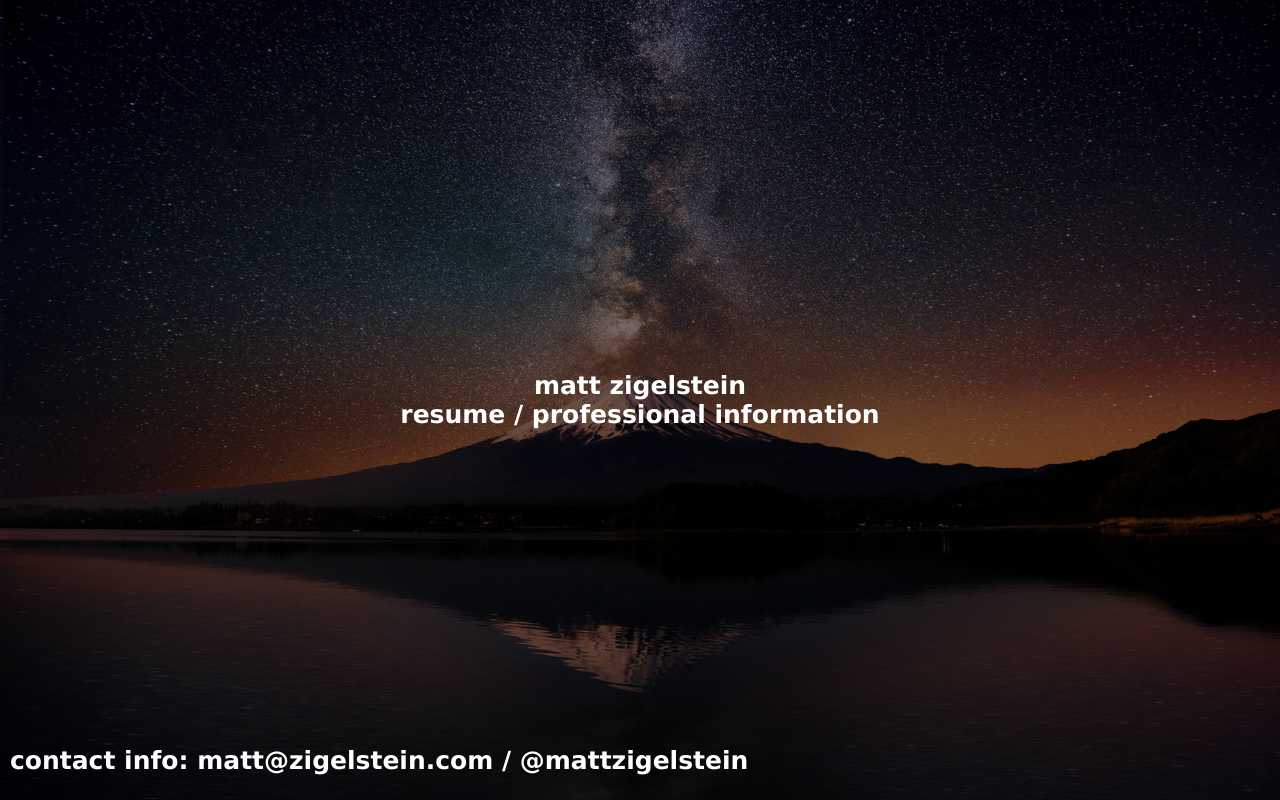
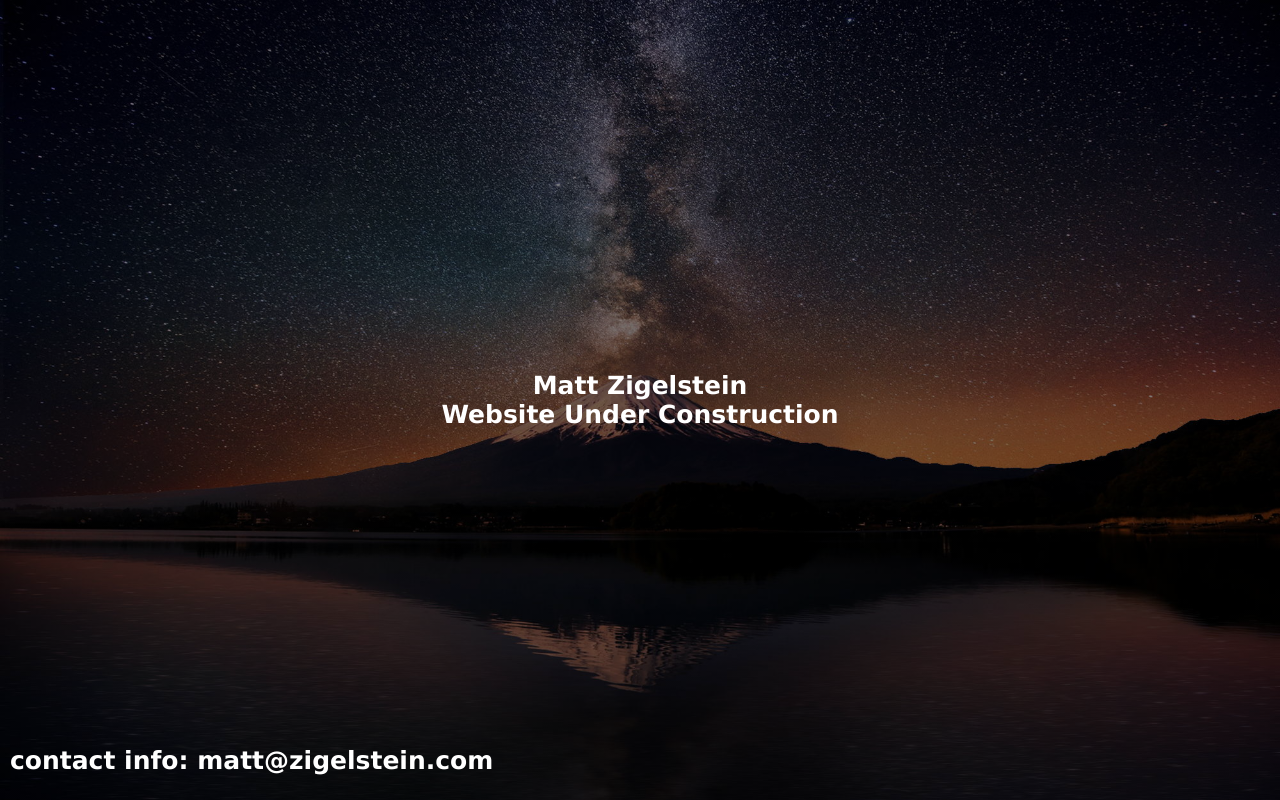
Before and after one commit to mziggles/mziggles.github.io, a plain HTML site: page index.html in a window 1280 px wide. Drawn offline with Linux system fonts and the light colour scheme.

Commit message:
Update index.html

```diff
--- a/index.html
+++ b/index.html
@@ -58,10 +58,10 @@ hr {
 
 <div class="bgimg">
   <div class="middle">
-    <p><b>matt zigelstein<br>resume / professional information<b></p>
+    <p><b>Matt Zigelstein<br>Website Under Construction<b></p>
   </div>
   <div class="bottomleft">
-    <p>contact info: matt@zigelstein.com / @mattzigelstein</p>
+    <p>contact info: matt@zigelstein.com</p>
   </div>
 </div>
 
```
